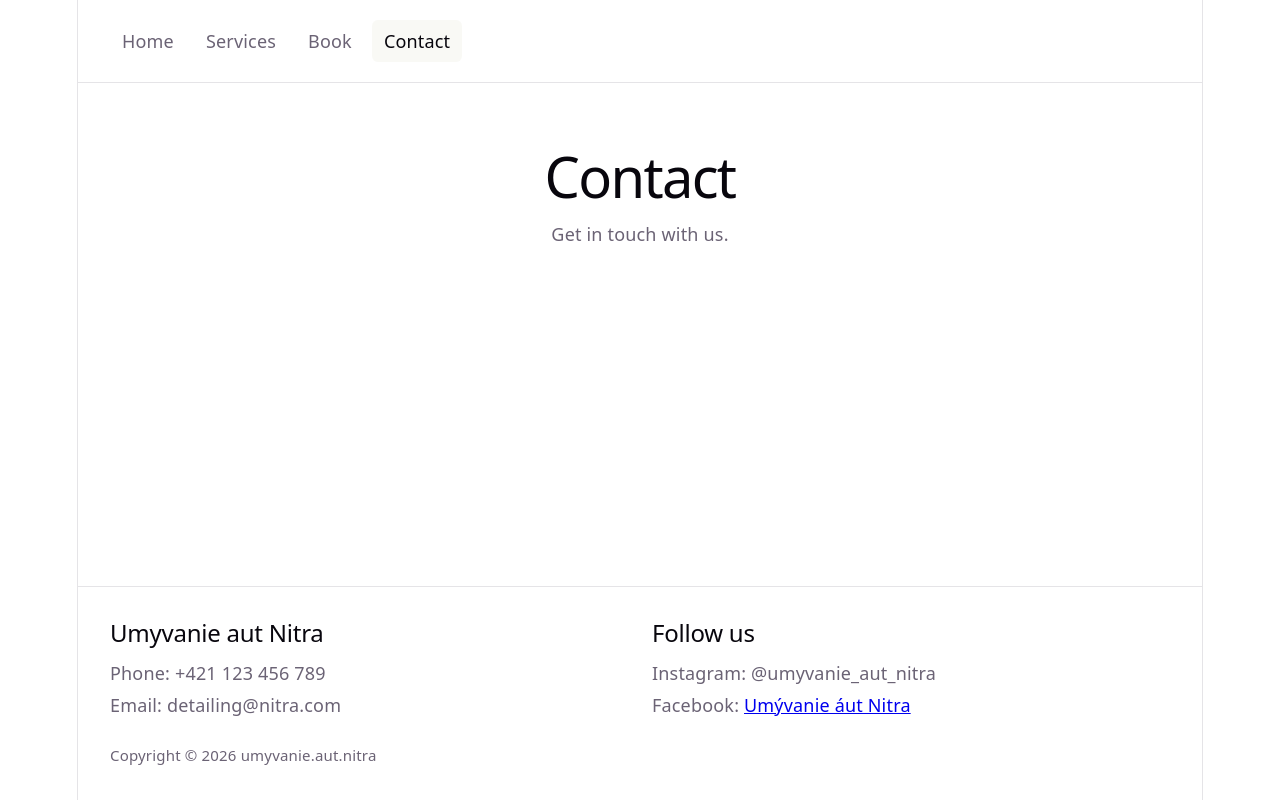
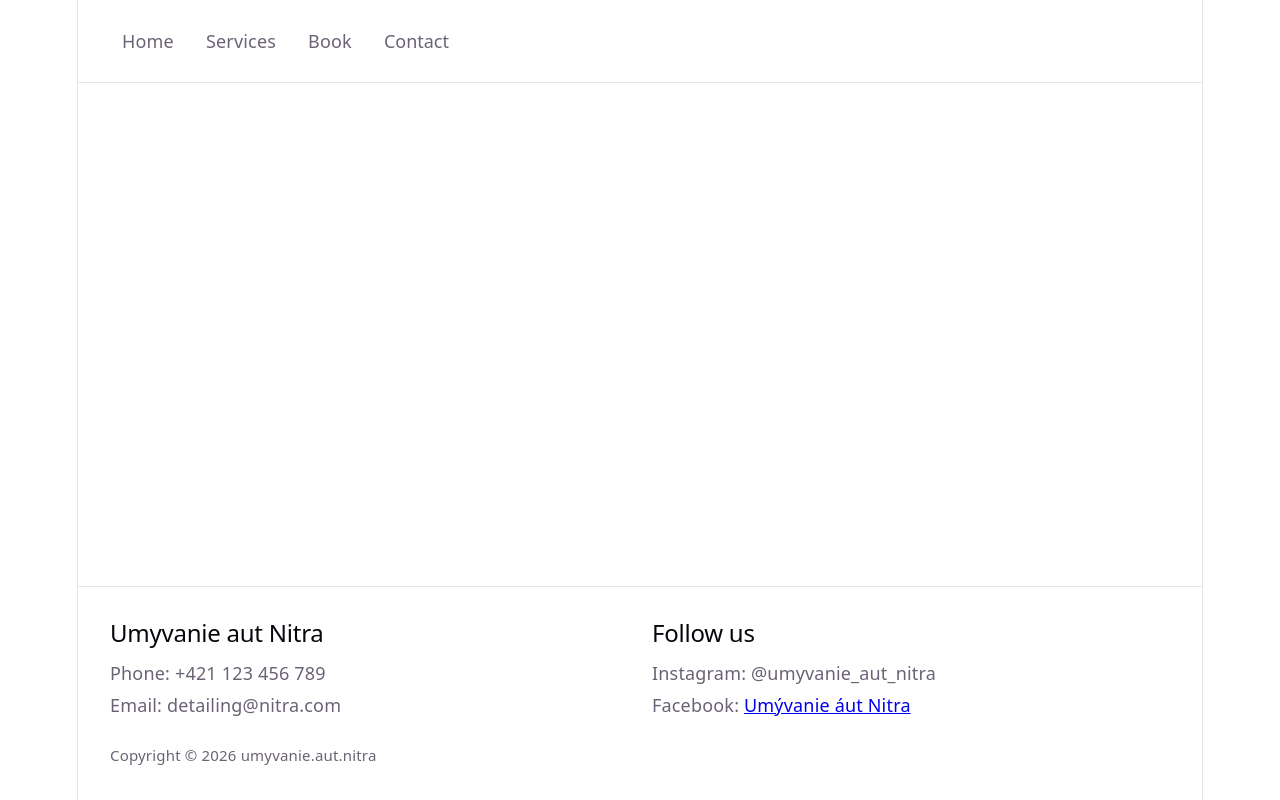
Before and after one commit to cicmen35/car_wash_booking, a React (Vite) app in the folder frontend/: page /contact in a window 1280 px wide. Built offline with nearby package versions, Linux system fonts and the light colour scheme.

Commit message:
refactor: replace contact page with footer contact section scroll

```diff
--- a/frontend/src/App.tsx
+++ b/frontend/src/App.tsx
@@ -5,7 +5,6 @@ import Navbar from './components/Navbar'
 import AdminReservationDetailPage from './pages/AdminReservationDetailPage'
 import AdminReservationsPage from './pages/AdminReservationsPage'
 import BookingPage from './pages/BookingPage'
-import ContactPage from './pages/ContactPage'
 import HomePage from './pages/HomePage'
 import ServicesPage from './pages/ServicesPage'
 
@@ -26,7 +25,6 @@ function App() {
             path="/admin/reservations/:id"
             element={<AdminReservationDetailPage />}
           />
-          <Route path="/contact" element={<ContactPage />} />
         </Routes>
       </div>
       <Footer />
--- a/frontend/src/components/Footer.tsx
+++ b/frontend/src/components/Footer.tsx
@@ -2,7 +2,7 @@ function Footer() {
   const currentYear = new Date().getFullYear()
 
   return (
-    <footer className="site-footer">
+    <footer className="site-footer" id="contact">
       <div>
         <h2>Umyvanie aut Nitra</h2>
         <p>Phone: +421 123 456 789</p>
--- a/frontend/src/components/Navbar.tsx
+++ b/frontend/src/components/Navbar.tsx
@@ -1,13 +1,27 @@
-import { NavLink } from 'react-router-dom'
+import { NavLink, useNavigate } from 'react-router-dom'
 
 function Navbar() {
+  const navigate = useNavigate()
+
+  function handleContactClick() {
+    navigate('/')
+
+    window.setTimeout(() => {
+      document
+        .getElementById('contact')
+        ?.scrollIntoView({ behavior: 'smooth', block: 'start' })
+    }, 0)
+  }
+
   return (
     <header className="site-header">
       <nav className="site-nav" aria-label="Main navigation">
         <NavLink to="/">Home</NavLink>
         <NavLink to="/services">Services</NavLink>
         <NavLink to="/book">Book</NavLink>
-        <NavLink to="/contact">Contact</NavLink>
+        <button type="button" onClick={handleContactClick}>
+          Contact
+        </button>
       </nav>
     </header>
   )
--- a/frontend/src/index.css
+++ b/frontend/src/index.css
@@ -136,15 +136,21 @@ code {
   gap: 8px;
 }
 
-.site-nav a {
+.site-nav a,
+.site-nav button {
   color: var(--text);
+  border: 0;
   border-radius: 6px;
   padding: 8px 12px;
+  background: transparent;
+  font: inherit;
   text-decoration: none;
+  cursor: pointer;
 }
 
 .site-nav a:hover,
-.site-nav a.active {
+.site-nav a.active,
+.site-nav button:hover {
   color: var(--text-h);
   background: var(--social-bg);
 }
--- a/frontend/src/pages/ContactPage.tsx
+++ /dev/null
@@ -1,10 +0,0 @@
-function ContactPage() {
-  return (
-    <main>
-      <h1>Contact</h1>
-      <p>Get in touch with us.</p>
-    </main>
-  )
-}
-
-export default ContactPage
```
